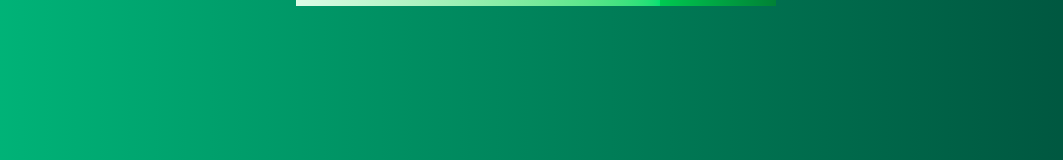
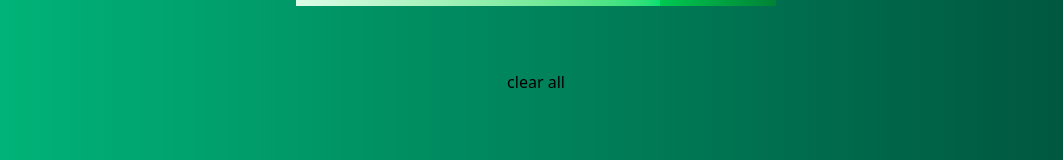
Before and after one commit to keshavnagar/to-do, a React (Vite) app: page / in a window 1280 px wide. Shown: the part 294-454 px from the top of the page, without its empty margins (104-1167 px from the left). Built offline with nearby package versions, Linux system fonts and the light colour scheme.

Commit message:
create the clear all button logic

```diff
--- a/src/components/ToDo.jsx
+++ b/src/components/ToDo.jsx
@@ -24,6 +24,9 @@ const ToDo = () => {
    alert(`${item} deleted`)
    setTodos(updateTodos)
   };
+  const handleClearAll = (e) => {
+    setTodos([])
+  }
 
   useEffect(() => {
     const interval = setInterval(() => {
@@ -89,6 +92,9 @@ const ToDo = () => {
           );
         })}
       </section>
+      <button onClick={handleClearAll}>
+        clear all
+      </button>
     </section>
   );
 };
--- a/src/notes/8DeleteAndClearAll.md
+++ b/src/notes/8DeleteAndClearAll.md
@@ -11,3 +11,5 @@
 11. and deleted the element
 12. so here we use splice method, now we use the filter method
 13. in filter method , the one thing i notice is , i also called a callback funciton in which i pass curr, and i write curr ! == item , in {} , but it deleted all , but the right thing is do not use {} if you have one line and if you , than write return inside that
+14. now we add, clear all button
+15.
```
